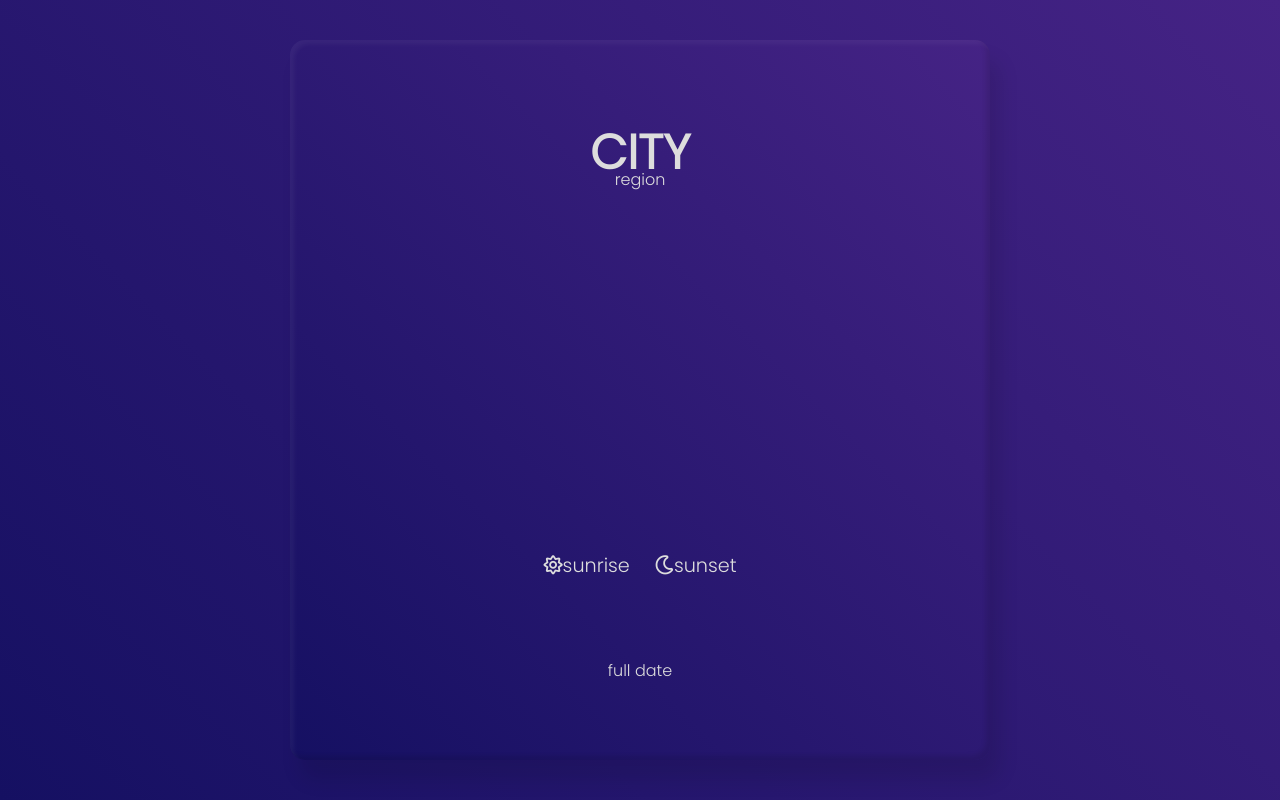
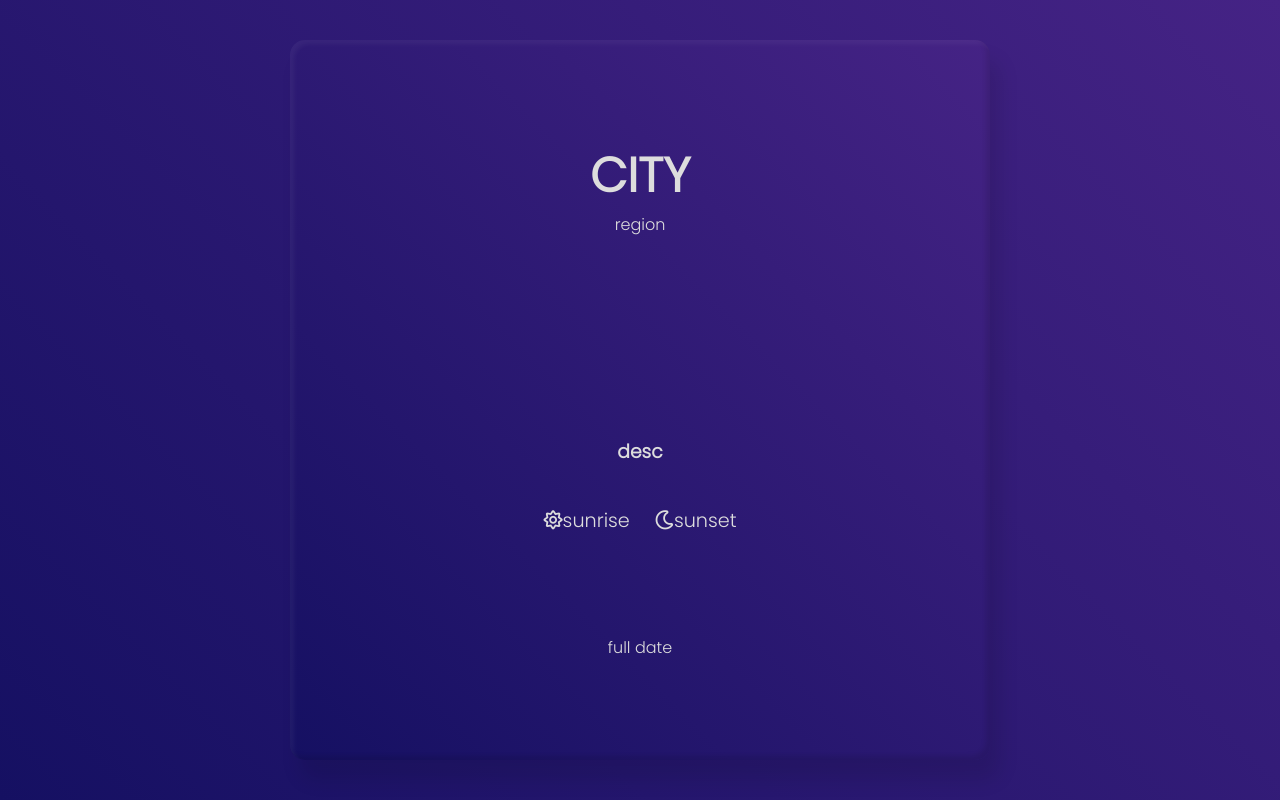
Before and after one commit to PiotrKrzaczkowski/weather-app, a plain HTML site: page index.html in a window 1280 px wide. Drawn offline with Linux system fonts and the light colour scheme.

Commit message:
minor changes with styles

```diff
--- a/index.html
+++ b/index.html
@@ -19,19 +19,21 @@
   </head>
   <body>
     <div class="container">
-      <h1 class="city-name">city</h1>
-      <p class="region">region</p>
-      <canvas class="icon" width="128" height="128"></canvas>
+      <div class="city-region-container">
+        <h1 class="city-name">city</h1>
+        <p class="region">region</p>
+      </div>
       <div class="degrees">
         <span class="day"><span class="extension"></span></span>
       </div>
+      <h3 class="desc">desc</h3>
       <div class="suns">
         <span class="sunrise"><i class="far fa-sun"></i>sunrise</span>
         <span class="sunset"><i class="far fa-moon"></i>sunset</span>
       </div>
       <p class="full-date">full date</p>
     </div>
-    <script src="./skycons.js"></script>
-    <script src="./index.js"></script>
+
+    <!-- <script src="./index.js"></script> -->
   </body>
 </html>
--- a/index.js
+++ b/index.js
@@ -4,11 +4,11 @@ window.addEventListener("load", () => {
   const cityName = document.querySelector(".city-name");
   const icon = document.querySelector(".icon");
   const dayDegree = document.querySelector(".day");
-  const nightDegree = document.querySelector(".night");
   const sunrisee = document.querySelector(".sunrise");
   const sunsett = document.querySelector(".sunset");
   const date = document.querySelector(".full-date");
   const region = document.querySelector(".region");
+  const desc = document.querySelector(".desc");
 
   if (navigator.geolocation) {
     navigator.geolocation.getCurrentPosition((position) => {
@@ -40,27 +40,17 @@ window.addEventListener("load", () => {
           } = json.data[0];
           console.log(json.data[0]);
 
-          const weatherIcon = weather.description;
           // console.log(weatherIcon);
 
           // API TO DOM
+          desc.textContent = weather.description;
           cityName.textContent = city_name;
-          icon.style.background = `url(${weather.icon})`;
           dayDegree.innerHTML = `<p>${temp.toFixed()}&nbsp;&deg;</p>`;
           date.textContent = ob_time.substring(0, 10);
           sunsett.innerHTML = `<i class="far fa-moon"></i> ${sunset}`;
           sunrisee.innerHTML = `<i class="far fa-sun"></i> ${sunrise}`;
           region.textContent = timezone;
-
-          setIcons(weatherIcon, document.querySelector(".icon"));
         });
     });
   }
-  function setIcons(icon, iconID) {
-    const skycons = new Skycons();
-    const currentIcon = icon.replace(/ /g, "_").toUpperCase();
-    skycons.play();
-    console.log(currentIcon);
-    return skycons.set(iconID, Skycons[currentIcon]);
-  }
 });
--- a/style.css
+++ b/style.css
@@ -17,21 +17,31 @@ body {
   background: linear-gradient(45deg, rgb(21, 16, 98), rgb(69, 35, 133));
 }
 .container {
-  height: 100%;
+  height: 90%;
   width: 100%;
+  margin: 20px;
   max-width: 1024px;
   display: flex;
   flex-direction: column;
   align-items: center;
   justify-content: space-evenly;
   background: linear-gradient(45deg, rgb(21, 16, 98), rgb(69, 35, 133));
+  box-shadow: 3px 3px 5px rgba(0, 0, 0, 0.1), -3px -3px 5px rgba(0, 0, 0, 0.1),
+    inset 3px 3px 5px rgba(255, 255, 255, 0.05),
+    inset -3px -3px 5px rgba(0, 0, 0, 0.1);
+  border-radius: 8px;
 }
 .city-name {
   font-size: 2rem;
   text-transform: uppercase;
 }
+.city-region-container {
+  display: flex;
+  flex-direction: column;
+  justify-content: center;
+  align-items: center;
+}
 .region {
-  margin-top: -80px;
   font-size: 0.8rem;
   font-weight: 100;
 }
@@ -43,6 +53,9 @@ body {
   width: 100%;
   display: flex;
   justify-content: center;
+}
+.desc {
+  margin-bottom: -60px;
 }
 .day {
   display: flex;
@@ -62,7 +75,6 @@ canvas {
   }
   .region {
     font-size: 1rem;
-    margin-top: -130px;
   }
   .suns {
     font-size: 1.2rem;
@@ -71,7 +83,12 @@ canvas {
     font-size: 1.2rem;
   }
 }
-@media (min-width: 1025px) {
+@media (min-width: 768px) {
+  .container {
+    width: 600px;
+  }
+}
+@media (min-width: 1024px) {
   .container {
     height: 90vh;
     width: 700px;
@@ -81,6 +98,5 @@ canvas {
   }
   .region {
     font-size: 1rem;
-    margin-top: -100px;
   }
 }
```
